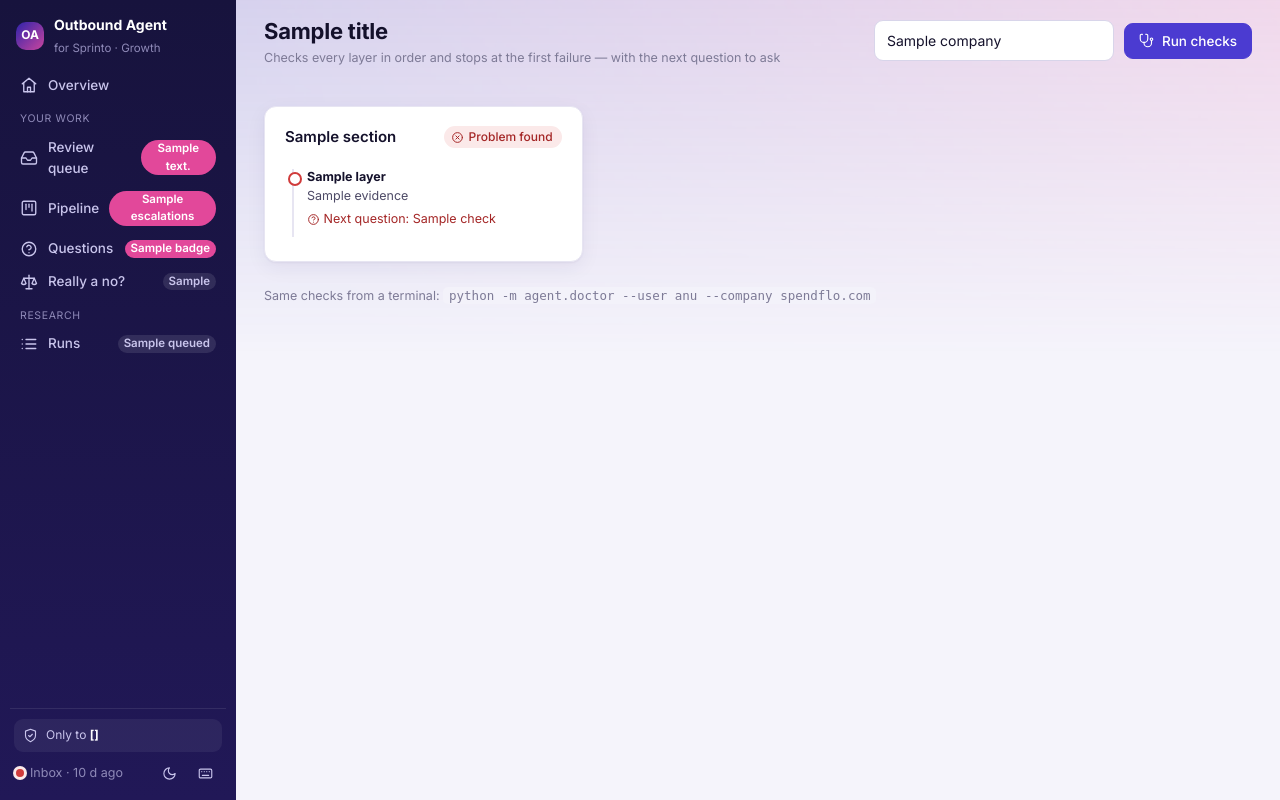
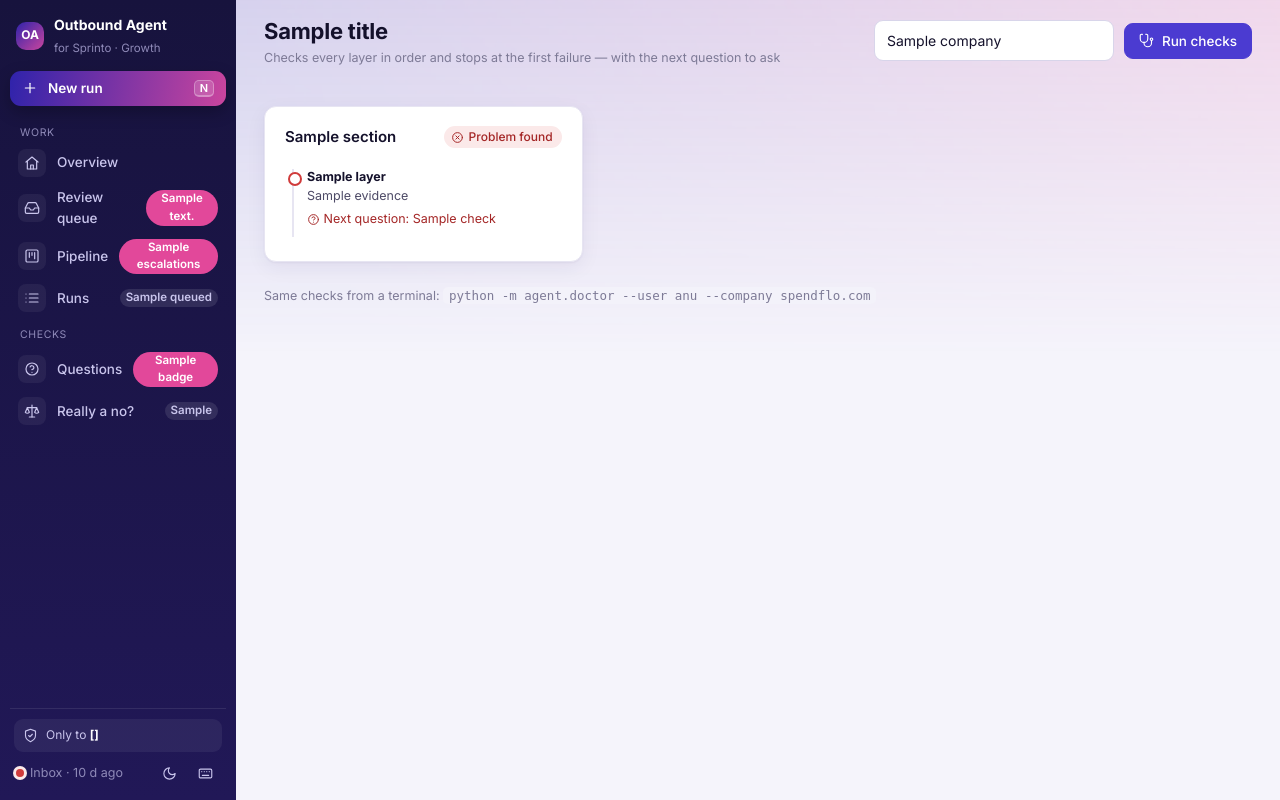
Before and after one commit to Anusha-Karwa/Sprinto, a FastAPI app: template web/templates/doctor.html in a window 1280 px wide. Run offline with FastAPI, Linux system fonts and the light colour scheme; the template is opened without the code that fills it: most values are stand-ins (such as "Sample title", 1, 10 or a date in 2020); some libraries are stand-ins or nearby versions.

Commit message:
Menu v2: New run button in the menu, Work / Checks groups, icon tiles with clear active state
Co-Authored-By: Claude Opus 5.5 <noreply@anthropic.com>
Claude-Session: https://claude.ai/code/session_01DPmAUWDjQVK6E4n4onuWWd

```diff
--- a/web/templates/base.html
+++ b/web/templates/base.html
@@ -251,6 +251,21 @@ code{font-size:12.5px;background:var(--surface-2);padding:1px 6px;border-radius:
 .photo-hero > .row{flex-wrap:wrap}
 @media (min-width:701px) and (max-width:1100px){.side .nav .nav-group{font-size:0 !important;padding:0 !important;height:0 !important;overflow:hidden;margin:4px 8px !important;border-top:1px solid var(--side-line)}}
 @media (max-width:1100px){.journey{grid-template-columns:repeat(7,minmax(88px,1fr)) !important;overflow-x:auto;padding-bottom:2px} .step{padding:10px} .step .desc{display:none} .step .n{font-size:20px;margin-top:4px} .step .num-tag{display:none}}
+
+/* ---- menu v2: CTA + icon tiles ---- */
+.side-cta{display:flex;align-items:center;gap:10px;width:100%;margin:2px 0 8px;padding:9px 12px;border:0;border-radius:11px;cursor:pointer;
+  color:#fff;font:600 13.5px var(--font);background:linear-gradient(100deg,var(--brand-1),var(--brand-4));box-shadow:0 6px 16px rgba(0,0,0,.25)}
+.side-cta:hover{filter:brightness(1.08)} .side-cta .kbd{margin-left:auto;background:rgba(255,255,255,.15);border-color:rgba(255,255,255,.3);color:#fff}
+.nav a{gap:11px !important}
+.ni{width:28px;height:28px;border-radius:8px;display:grid;place-items:center;background:rgba(255,255,255,.06);color:var(--side-ink);flex:none;transition:background .15s}
+.nav a:hover .ni{background:rgba(255,255,255,.12);color:#fff}
+.nav a.on{background:rgba(255,255,255,.1) !important;box-shadow:none !important}
+.nav a.on .ni{background:linear-gradient(135deg,var(--brand-2),var(--brand-4));color:#fff}
+.nav a{padding:5px 8px !important}
+@media (min-width:701px) and (max-width:1100px){
+  .side-cta{justify-content:center;padding:9px 0;margin:2px 0 6px} .side-cta .nl{display:none}
+  .nav a{padding:4px 0 !important}
+}
 .sr{position:absolute;width:1px;height:1px;overflow:hidden;clip:rect(0 0 0 0)}
 </style>
 {% block head %}{% endblock %}
@@ -259,15 +274,16 @@ code{font-size:12.5px;background:var(--surface-2);padding:1px 6px;border-radius:
 <div class="app">
   <aside class="side" aria-label="Main navigation">
     <div class="brand"><div class="logo">OA</div><div><b>Outbound Agent</b><span>for Sprinto · Growth</span></div></div>
+    <button class="side-cta" type="button" data-open="newrun" title="New run — research a list of companies">{{ icon('plus', 16) }}<span class="nl">New run</span><span class="kbd nl">N</span></button>
     <nav class="nav">
-      <a href="/" class="{{ 'on' if nav=='home' }}" title="Overview">{{ icon('home') }}<span class="nl">Overview</span></a>
-      <div class="nav-group">Your work</div>
-      <a href="/review" class="{{ 'on' if nav=='review' }}" title="Review queue">{{ icon('inbox') }}<span class="nl">Review queue</span>{% if badges.review %}<span class="badge hot">{{ badges.review }}</span>{% endif %}</a>
-      <a href="/pipeline" class="{{ 'on' if nav=='pipeline' }}" title="Pipeline">{{ icon('kanban') }}<span class="nl">Pipeline</span>{% if badges.escalations %}<span class="badge hot" title="handed to you">{{ badges.escalations }}</span>{% elif badges.active %}<span class="badge">{{ badges.active }}</span>{% endif %}</a>
-      <a href="/questions" class="{{ 'on' if nav=='questions' }}" title="Questions">{{ icon('help') }}<span class="nl">Questions</span>{% if badges.questions %}<span class="badge hot">{{ badges.questions }}</span>{% endif %}</a>
-      <a href="/disqualified" class="{{ 'on' if nav=='disqualified' }}" title="Really a no?">{{ icon('scale') }}<span class="nl">Really a no?</span>{% if badges.fn_check %}<span class="badge">{{ badges.fn_check }}</span>{% endif %}</a>
-      <div class="nav-group">Research</div>
-      <a href="/runs" class="{{ 'on' if nav=='runs' }}" title="Runs">{{ icon('list') }}<span class="nl">Runs</span>{% if badges.queued %}<span class="badge">{{ badges.queued }}</span>{% endif %}</a>
+      <div class="nav-group">Work</div>
+      <a href="/" class="{{ 'on' if nav=='home' }}" title="Overview"><span class="ni">{{ icon('home', 16) }}</span><span class="nl">Overview</span></a>
+      <a href="/review" class="{{ 'on' if nav=='review' }}" title="Review queue — approve, edit or reject drafts"><span class="ni">{{ icon('inbox', 16) }}</span><span class="nl">Review queue</span>{% if badges.review %}<span class="badge hot">{{ badges.review }}</span>{% endif %}</a>
+      <a href="/pipeline" class="{{ 'on' if nav=='pipeline' }}" title="Pipeline — every conversation"><span class="ni">{{ icon('kanban', 16) }}</span><span class="nl">Pipeline</span>{% if badges.escalations %}<span class="badge hot" title="handed to you">{{ badges.escalations }}</span>{% elif badges.active %}<span class="badge">{{ badges.active }}</span>{% endif %}</a>
+      <a href="/runs" class="{{ 'on' if nav=='runs' }}" title="Runs — research progress"><span class="ni">{{ icon('list', 16) }}</span><span class="nl">Runs</span>{% if badges.queued %}<span class="badge">{{ badges.queued }}</span>{% endif %}</a>
+      <div class="nav-group">Checks</div>
+      <a href="/questions" class="{{ 'on' if nav=='questions' }}" title="Questions — why did you change a fact?"><span class="ni">{{ icon('help', 16) }}</span><span class="nl">Questions</span>{% if badges.questions %}<span class="badge hot">{{ badges.questions }}</span>{% endif %}</a>
+      <a href="/disqualified" class="{{ 'on' if nav=='disqualified' }}" title="Really a no? — spot-check rejected companies"><span class="ni">{{ icon('scale', 16) }}</span><span class="nl">Really a no?</span>{% if badges.fn_check %}<span class="badge">{{ badges.fn_check }}</span>{% endif %}</a>
     </nav>
     <div class="side-foot">
       <div class="safety" title="Every email and calendar invite goes only to {{ my_email }} — never to a real prospect">{{ icon('shield', 15) }}
@@ -285,7 +301,7 @@ code{font-size:12.5px;background:var(--surface-2);padding:1px 6px;border-radius:
       <button class="btn btn-ghost burger" type="button" onclick="document.body.classList.toggle('nav-open')" aria-label="Menu">{{ icon('menu') }}</button>
       <div><h1>{% block heading %}{{ title }}{% endblock %}</h1>{% block subheading %}{% endblock %}</div>
       <div class="spacer"></div>
-      {% block actions %}<button class="btn btn-primary" type="button" data-open="newrun">{{ icon('plus', 16) }}New run</button>{% endblock %}
+      {% block actions %}{% endblock %}
     </div>
     <main class="content">{% block body %}{% endblock %}</main>
   </div>
```
